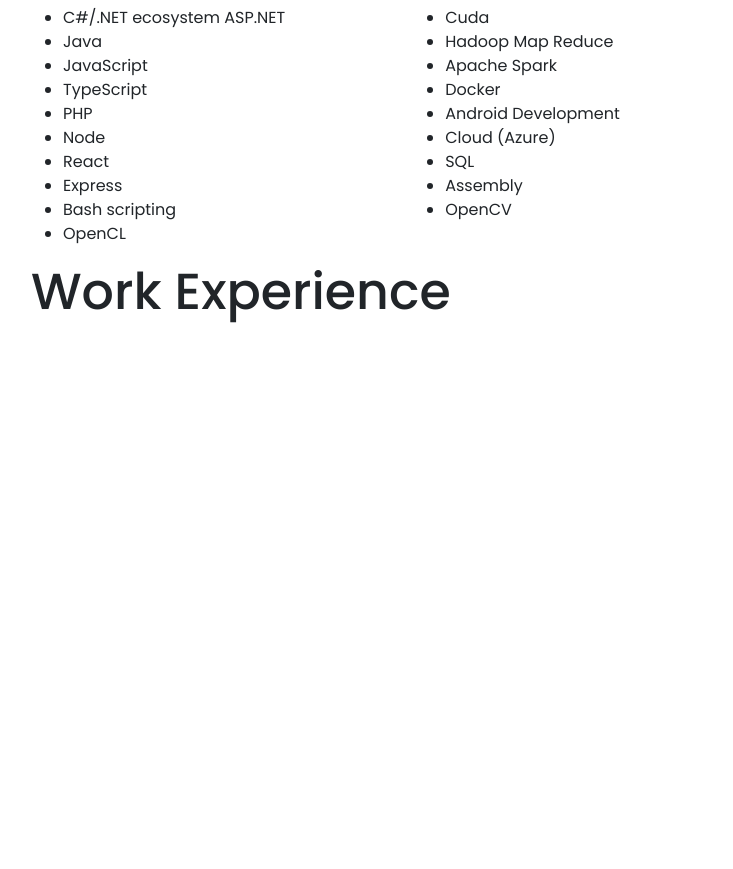
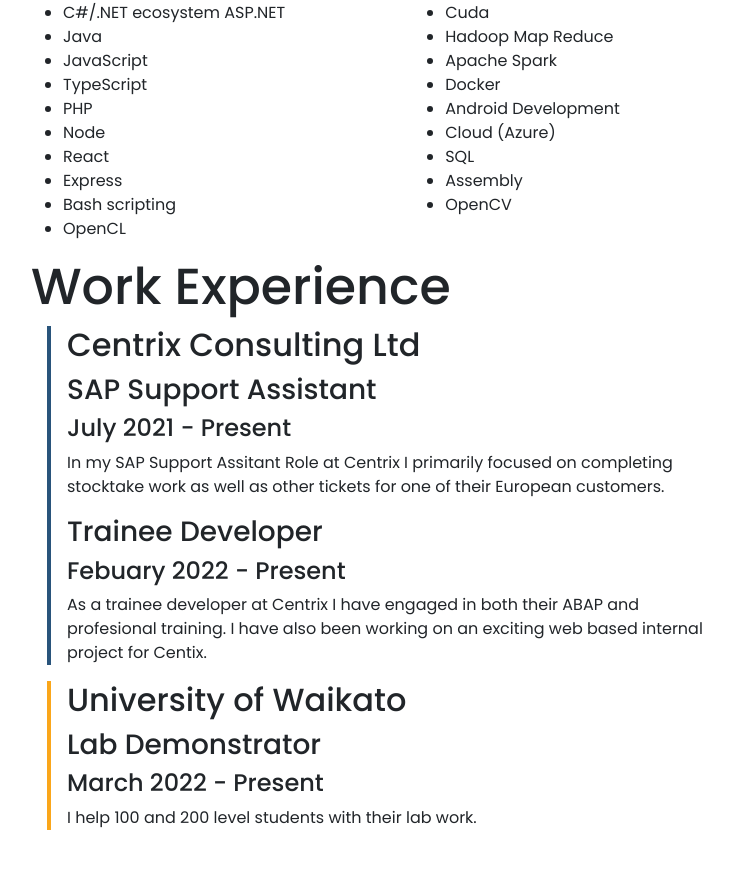
Before and after one commit to grady252/personal-website, a React (Create React App) app in the folder website/: page / in a window 1280 px wide. Shown: the part 1686-2555 px from the top of the page, without its empty margins (41-774 px from the left). Before the commit the page ends 2145 px from the top, so only its background shows below. Built offline with nearby package versions, Linux system fonts and the light colour scheme.

Commit message:
Added work experience

```diff
--- a/website/public/index.html
+++ b/website/public/index.html
@@ -5,10 +5,6 @@
     <link rel="icon" href="%PUBLIC_URL%/favicon.ico" />
     <meta name="viewport" content="width=device-width, initial-scale=1" />
     <meta name="theme-color" content="#000000" />
-    <meta
-      name="description"
-      content="Web site created using create-react-app"
-    />
     <link rel="apple-touch-icon" href="%PUBLIC_URL%/logo192.png" />
     <!--
       manifest.json provides metadata used when your web app is installed on a
@@ -24,7 +20,7 @@
       work correctly both with client-side routing and a non-root public URL.
       Learn how to configure a non-root public URL by running `npm run build`.
     -->
-    <title>React App</title>
+    <title>Grady McCallum</title>
   </head>
   <body>
     <noscript>You need to enable JavaScript to run this app.</noscript>
--- a/website/src/compomnents/Navigation/Navigation.js
+++ b/website/src/compomnents/Navigation/Navigation.js
@@ -9,9 +9,10 @@
   let scroll = useScroll();
 
   const display = () => {
+    let min = window.innerHeight / 5;
     if (window.location.href !== Constants.home)
       return 'navigation solid'
-    if (scroll > 100 && scroll < 750)
+    if (scroll > min && scroll < 750)
       return 'navigation hidden';
     else if (scroll > 750)
       return 'navigation solid';
--- a/website/src/screens/Home/Home.css
+++ b/website/src/screens/Home/Home.css
@@ -84,7 +84,7 @@
     color: #ff7b00;
 }
 
-.education>div {
+.education>div, .workExperience>div {
     margin-left: 1rem;
     padding-left: 1rem;
 }
@@ -111,3 +111,11 @@
 .technologies>ul>li {
     width: max-content;
 }
+
+.centrix>p {
+    max-width: 40em;
+}
+
+.centrix {
+    border-left: 4px solid #29547b;
+}
--- a/website/src/screens/Home/Home.js
+++ b/website/src/screens/Home/Home.js
@@ -68,7 +68,7 @@
           <h1>Skills</h1>
           <div className='skills'>
             <div className='technologies'>
-              <h4>Profficient in these languages and technologies:</h4>
+              <h5>Technical Skills:</h5>
               <ul>
                 <li>C#/.NET ecosystem ASP.NET</li>
                 <li>Java</li>
@@ -92,8 +92,28 @@
               </ul>
             </div>
           </div>
-
           <h1>Work Experience</h1>
+          <div className='workExperience'>
+            <div className='centrix'>
+              <h2>Centrix Consulting Ltd</h2>
+              <h3>SAP Support Assistant</h3>
+              <h4>July 2021 - Present</h4>
+              <p>In my SAP Support Assitant Role at Centrix I primarily focused on completing
+                stocktake work as well as other tickets for one of their European customers.</p>
+              <h3>Trainee Developer</h3>
+              <h4>Febuary 2022 - Present</h4>
+              <p>As a trainee developer at Centrix I have engaged in both their ABAP
+                and profesional training. I have also been working on an exciting web
+                based internal project for Centix.
+              </p>
+            </div>
+            <div className='uow'>
+              <h2>University of Waikato</h2>
+              <h3>Lab Demonstrator</h3>
+              <h4>March 2022 - Present</h4>
+              <p>I help 100 and 200 level students with their lab work.</p>
+            </div>
+          </div>
         </div>
       </div>
     </div>
```
